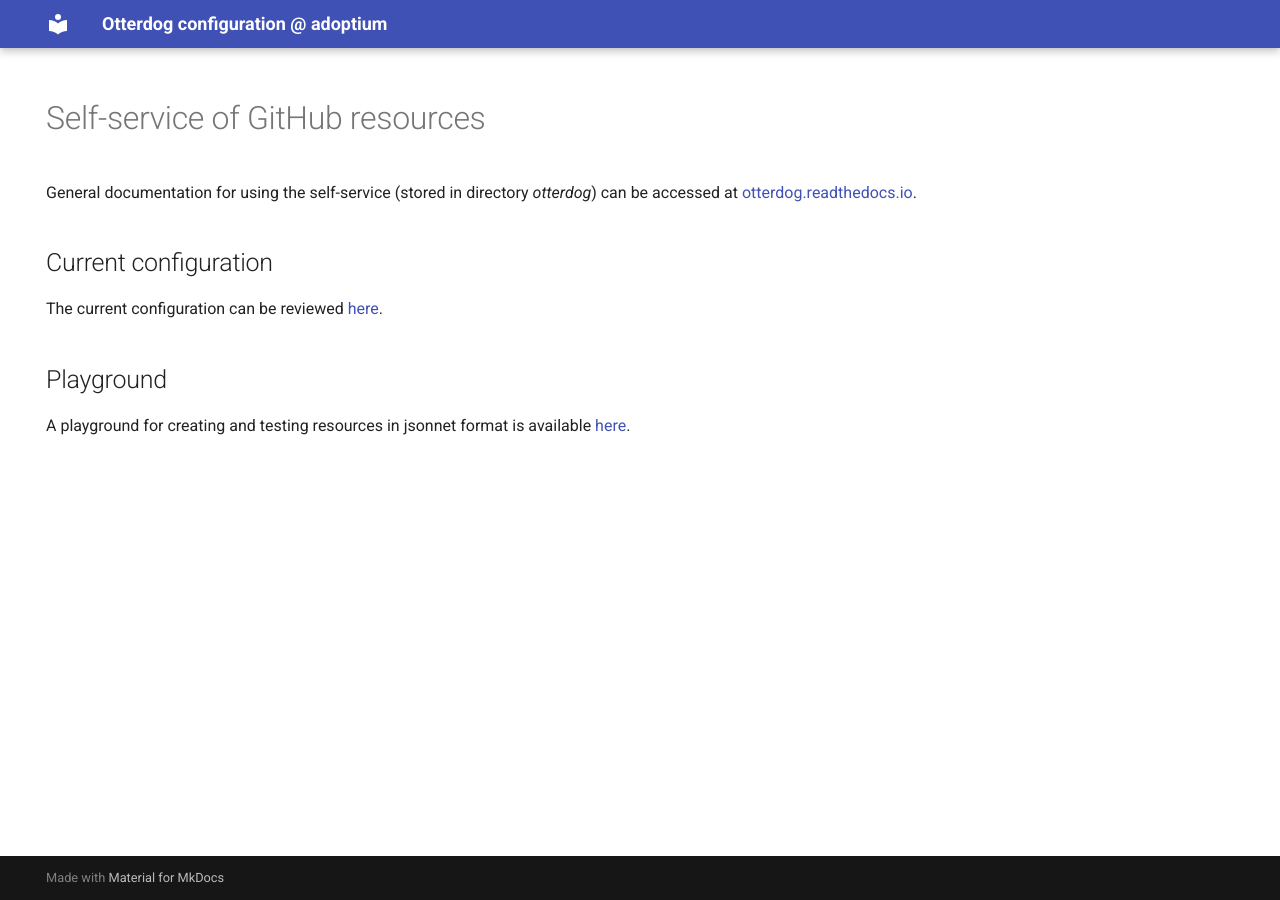
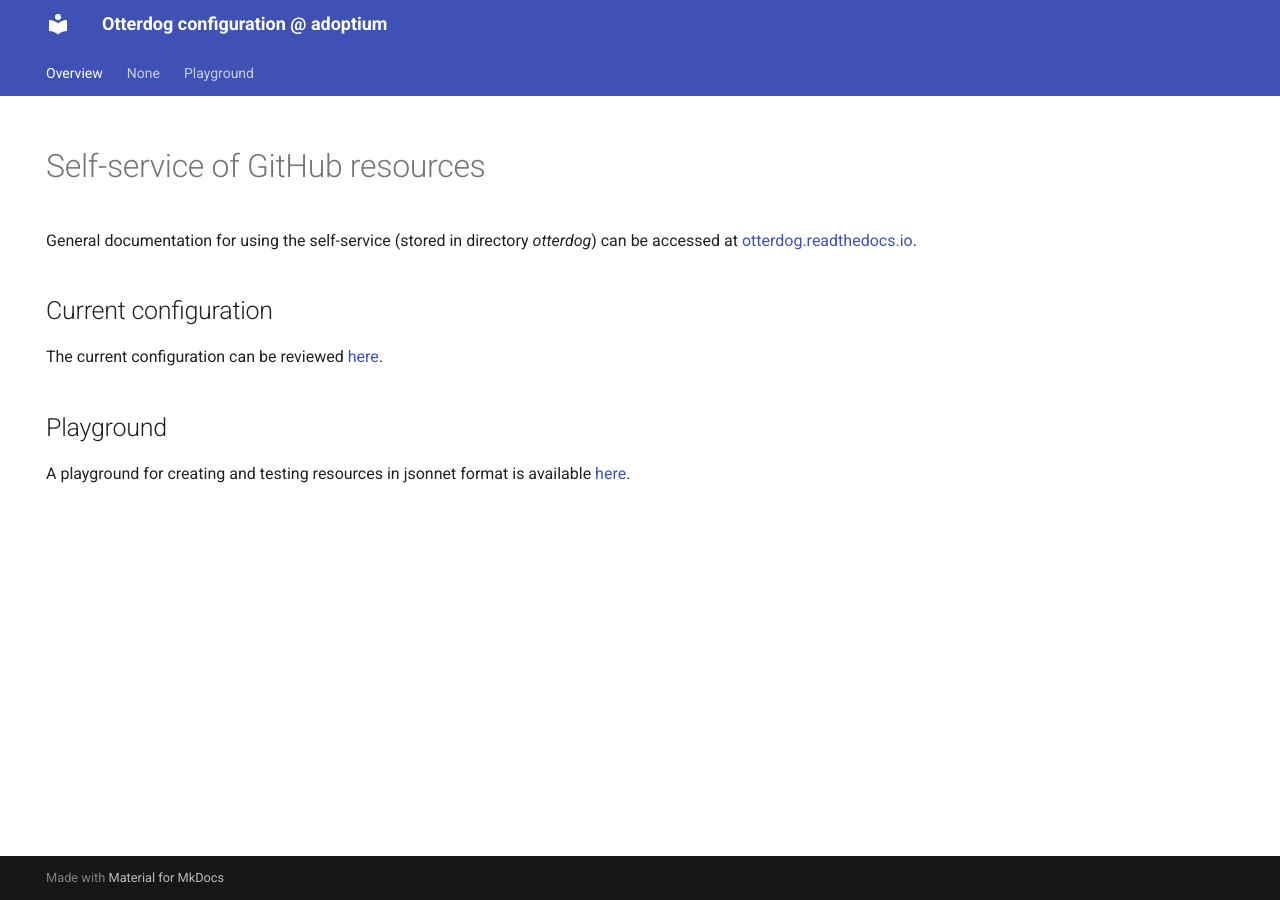
Before and after one commit to adoptium/.eclipsefdn, an MkDocs documentation site: the page built from docs/index.md, in a window 1280 px wide. Built offline with MkDocs 1.6.1 and Material for MkDocs 9.7.7, drawn with Linux system fonts in a browser that asks for light colours.

Commit message:
Updating file 'mkdocs.yml' with otterdog.

```diff
--- a/mkdocs.yml
+++ b/mkdocs.yml
@@ -10,6 +10,8 @@
 theme:
   name: 'material'
   custom_dir: docs/overrides
+  features:
+    - navigation.tabs
 
 markdown_extensions:
   - pymdownx.superfences
@@ -23,5 +25,15 @@
 plugins:
   - macros
 
-nav: []
+nav:
+  - Overview: index.md
+  - configuration.md
+  - playground.md
+
+not_in_nav: |
+  repo-*.md
+
 watch: []
+
+extra_css:
+  - stylesheets/extra.css
```
